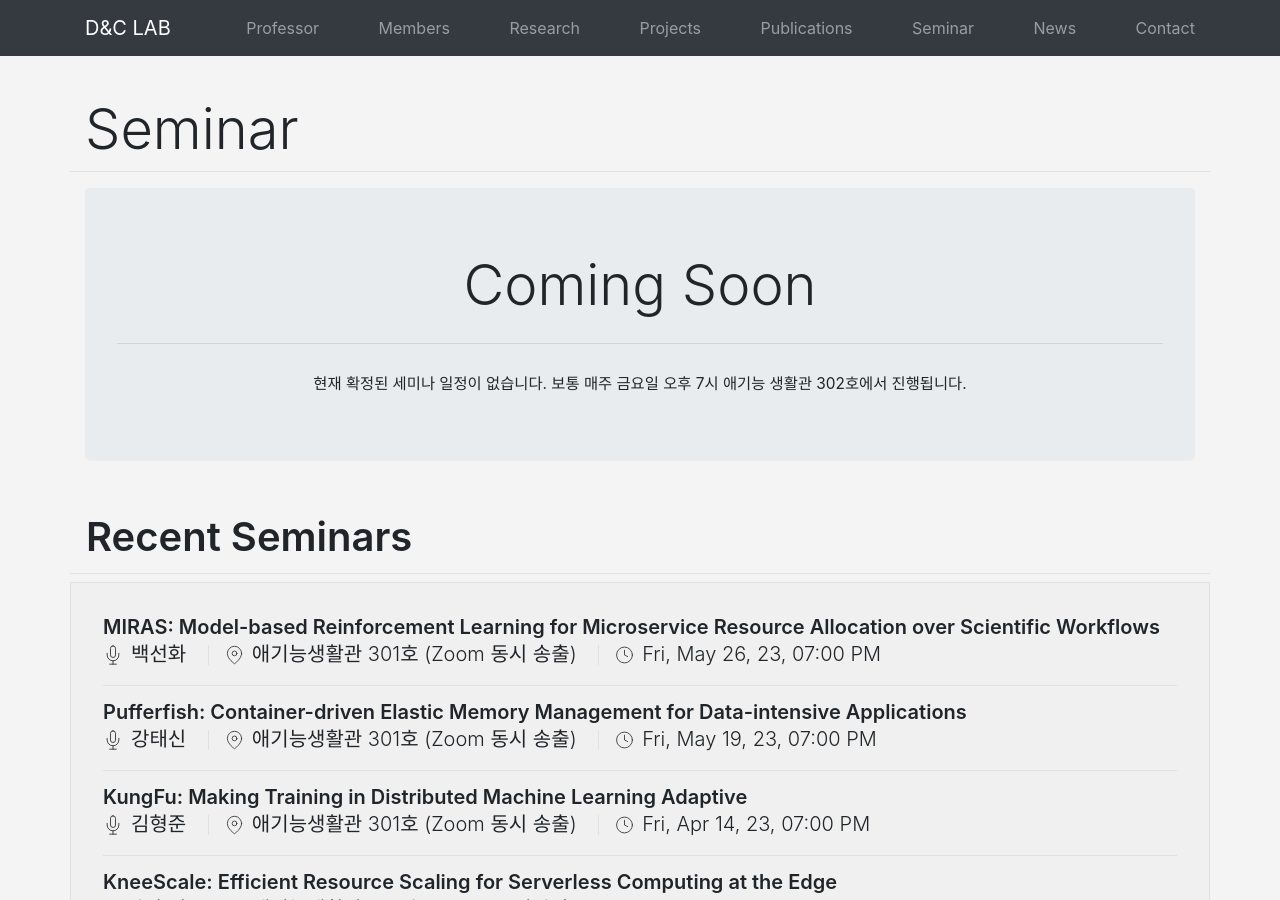
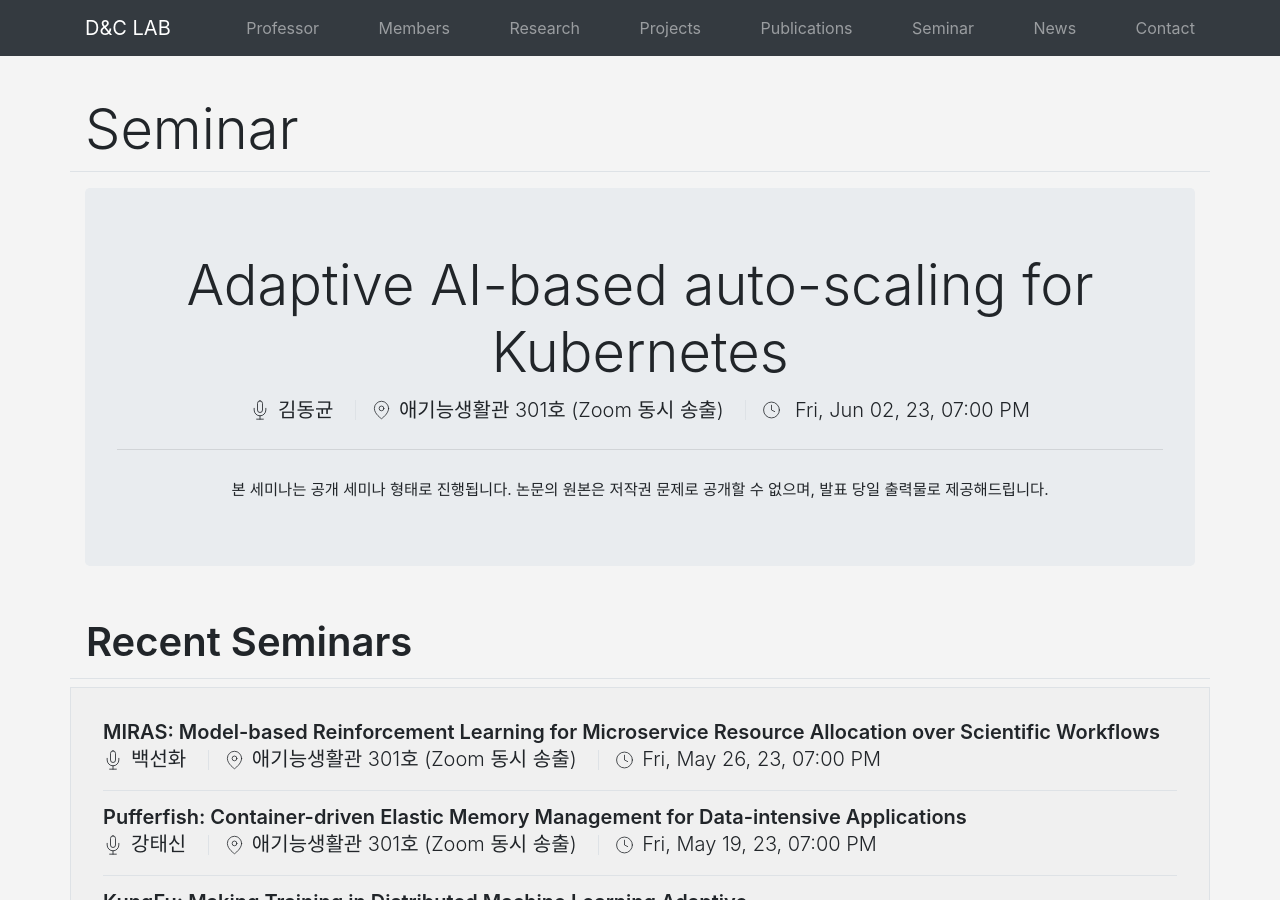
Before and after one commit to KU-Cloud/ku-cloud.github.io, a Jekyll site: the page built from seminar.html, in a window 1280 px wide and 900 px high. Built offline with Jekyll 4.4.1, drawn with Linux system fonts in a browser that asks for light colours.

Commit message:
update seminar

```diff
--- a/_data/seminars.yaml
+++ b/_data/seminars.yaml
@@ -931,3 +931,7 @@
   speacker: 백선화
   date: 2023-05-26T19:00:00.000+0900
   location: 애기능생활관 301호 (Zoom 동시 송출)
+- title: 'Adaptive AI-based auto-scaling for Kubernetes'
+  speacker: 김동균
+  date: 2023-06-02T19:00:00.000+0900
+  location: 애기능생활관 301호 (Zoom 동시 송출)
```
